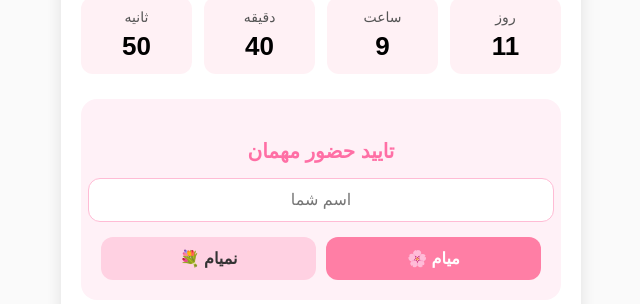
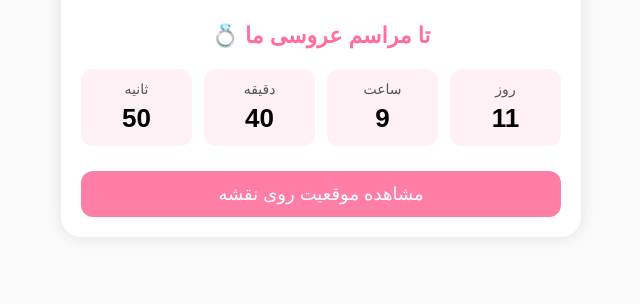
Before and after one commit to digicard404/maryam-mojtaba, a plain HTML site: page index.html in a window 1280 px wide. Shown: the part 383-687 px from the top of the page, without its empty margins (319-959 px from the left). Drawn offline with Linux system fonts and the light colour scheme; a web font is replaced by a local one.

Commit message:
change customer order

```diff
--- a/index.html
+++ b/index.html
@@ -48,17 +48,6 @@ playsinline>
 
 <!-- تایید حضور مهمان -->
 
-<div class="rsvp-box">
-    <h3 class="rsvp-title">تایید حضور مهمان</h3>
-
-    <input type="text" id="guestName" class="rsvp-input" placeholder="اسم شما">
-
-    <div class="rsvp-buttons">
-        <button onclick="sendRSVP('yes')" class="yes-btn">میام 🌸</button>
-        <button onclick="sendRSVP('no')" class="no-btn">نمیام 💐</button>
-    </div>
-</div>
-
 
     <!-- دکمه لوکیشن -->
     <a class="location-btn" href="https://www.google.com/maps/place/%D8%AA%D8%A7%D9%84%D8%A7%D8%B1+%D9%82%D8%B5%D8%B1%DA%A9%DB%8C%D8%A7%D9%86%E2%80%AD/@35.7154324,51.4978,15.5z/data=!4m6!3m5!1s0x3f8e02e9bc4cbe0b:0xc082cc8a5003acb!8m2!3d35.715456!4d51.4924361!16s%2Fg%2F11by_mb934?entry=ttu&g_ep=EgoyMDI1MTIwMi4wIKXMDSoASAFQAw%3D%3D" target="_blank">
--- a/script.js
+++ b/script.js
@@ -41,18 +41,4 @@ function sendRSVP(status) {
         alert("لطفاً اسم خود را وارد کنید 🌸");
         return;
     }
-
-    // شماره واتساپ مقصد
-    let phone = "989197800841"; // ← اینجا شماره عروس یا خودت +98
-
-    let text = "";
-
-    if (status === "yes") {
-        text = `سلام، من ${name} هستم.\nبرای مراسم میام 🌸`;
-    } else {
-        text = `سلام، من ${name} هستم.\nمتاسفانه نمی‌تونم بیام 💐`;
-    }
-
-    let url = `https://wa.me/${phone}?text=${encodeURIComponent(text)}`;
-    window.open(url, "_blank");
 }
--- a/style.css
+++ b/style.css
@@ -99,61 +99,3 @@ body {
   font-size: 16px;
   font-weight: 500;
 }
-
-.rsvp-box {
-    background: #fff1f7;
-    padding: 20px;
-    border-radius: 16px;
-    display: flex;
-    justify-content: center;
-    align-items: center;
-    flex-direction: column;
-    text-align: center;
-    margin-bottom: 20px;
-}
-
-.rsvp-title {
-    font-size: 20px;
-    color: #ff6fa5;
-    margin-bottom: 15px;
-    font-weight: bold;
-}
-
-.rsvp-input {
-    width: 100%;
-    padding: 12px;
-    border-radius: 12px;
-    border: 1px solid #ffbcd5;
-    margin-bottom: 15px;
-    font-size: 16px;
-    text-align: center;
-}
-
-.rsvp-buttons {
-    display: flex !important;
-    flex-direction: row !important;
-    justify-content: center;
-    align-items: center;
-    gap: 10px;
-    width: 100%;
-}
-
-.yes-btn, .no-btn {
-    flex: 1;
-    padding: 12px 0;
-    border: none;
-    border-radius: 12px;
-    font-size: 16px;
-    cursor: pointer;
-    font-weight: bold;
-}
-
-.yes-btn {
-    background: #ff7ea5;
-    color: #fff;
-}
-
-.no-btn {
-    background: #ffd1e2;
-    color: #333;
-}
```
